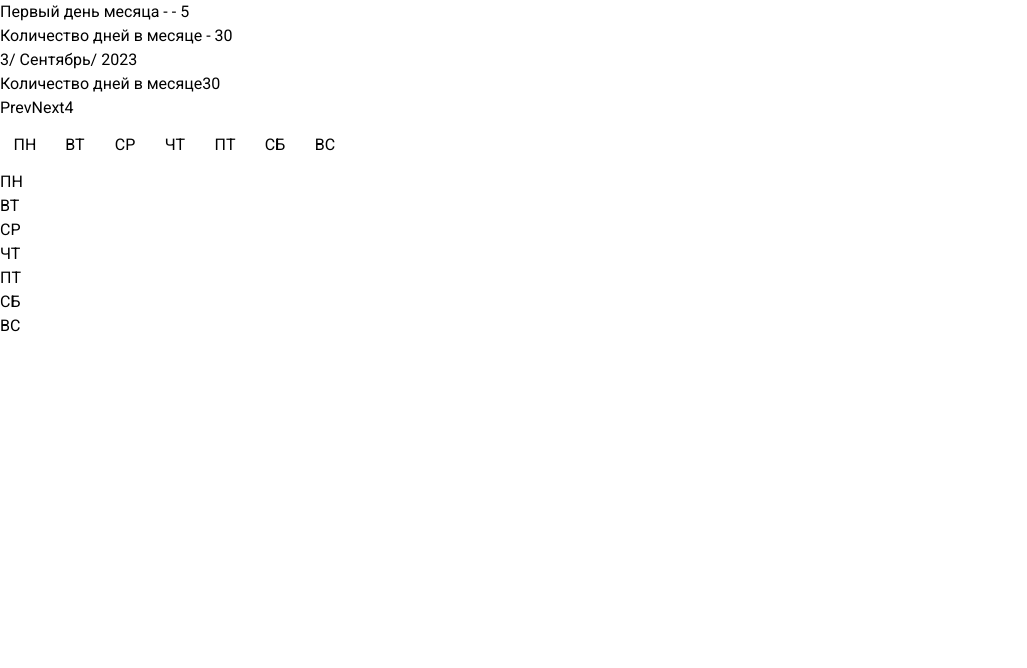
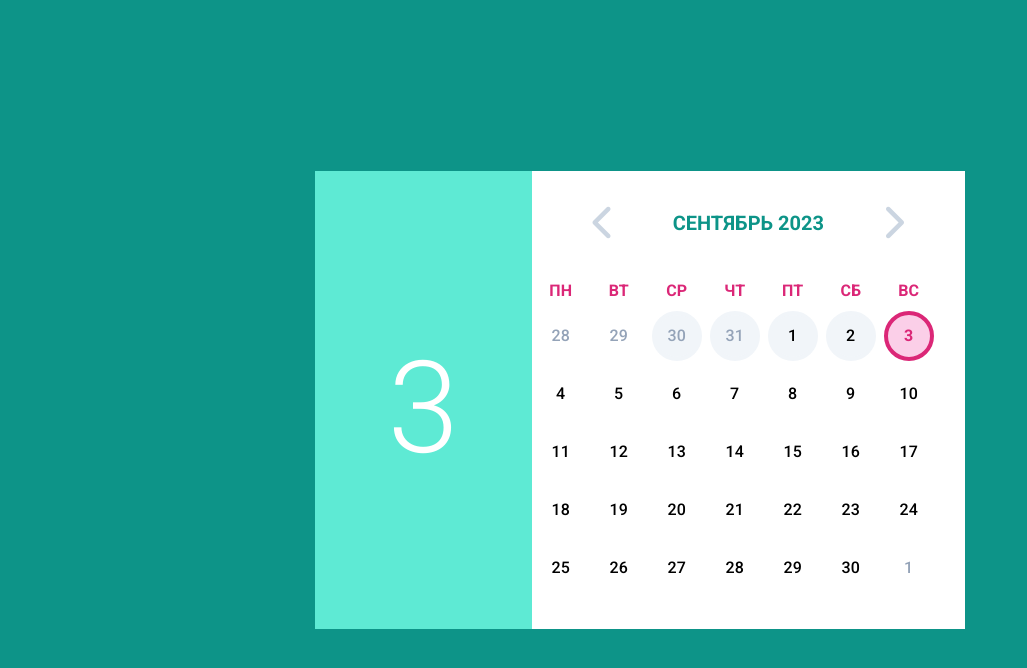
Before and after one commit to eugenluchianov97/todo-list, a React (Create React App) app: page / in a window 1280 px wide. Shown: the top 668 px of the page, without its empty margins (0-1027 px from the left). Built offline with nearby package versions, Linux system fonts and the light colour scheme.

Commit message:
05.09.2023 16:49

```diff
--- a/public/index.html
+++ b/public/index.html
@@ -27,9 +27,9 @@
     -->
     <title>React App</title>
   </head>
-  <body>
+  <body class="bg-teal-600 flex items-center justify-center">
     <noscript>You need to enable JavaScript to run this app.</noscript>
-    <div id="root"></div>
+    <div id="root" class="flex items-center justify-center min-h-screen" ></div>
     <!--
       This HTML file is a template.
       If you open it directly in the browser, you will see an empty page.
--- a/src/App.tsx
+++ b/src/App.tsx
@@ -15,11 +15,18 @@ function App() {
         5:"ПТ",
         6:"СБ",
         7:"ВС",
+    }
 
+    const weekDaysFull:any = {
+
+        1:"Понедельник",
+        2:"Вторник",
+        3:"Среда",
+        4:"Четверг",
+        5:"Пятница",
+        6:"Суббота",
+        7:"Воскресенье",
     }
-    const today = new Date();
-    const [currentMonth, setCurrentMonth] = useState(today.getMonth())
-    const [currentYear, setCurrentYear] = useState(today.getFullYear())
 
     const month:any = {
         0:"Январь",
@@ -36,22 +43,82 @@ function App() {
         11:"Декабрь",
     }
 
+    const today = new Date();
+    const [currentMonth, setCurrentMonth] = useState(today.getMonth())
+    const [currentYear, setCurrentYear] = useState(today.getFullYear())
+
     const getDaysInMonth = (year:number, month:number) => {
         return new Date(year, month+1, 0).getDate();
     }
 
+    const currentDay = today.getDate()
+    const dayOfWeek = (day:number) => {
+        return (day === 0) ? 7 : day
+    }
 
-    // const currentDay = today.getDay()
-    const currentDay = today.getDate()
+    const renderList = () => {
+        let days:any[] = [];
+        let lastDayLastMonth:any = dayOfWeek(new Date(currentYear, currentMonth, 0).getDay());
+        if(lastDayLastMonth != 7){
+            for(let i = lastDayLastMonth;i > 0;i--){
+                let date:number = new Date(currentYear, currentMonth, 1 - i ).getDate()
+                let day:number = new Date(currentYear, currentMonth, 1 - i ).getDay()
+                days.push({
+                    date:date,
+                    day:dayOfWeek(day),
+                    active:false,
+                    year:currentYear,
+                    month:currentMonth-1,
+                    today:false,
+                    past:currentYear < today.getFullYear() ||
+                        (currentYear === today.getFullYear() && currentMonth < today.getMonth() ) ||
+                        (currentYear === today.getFullYear() && currentMonth === today.getMonth() &&  i < today.getDate())
+                })
+            }
+        }
 
-    const lastDayOfPrevMonth = new Date(currentYear, currentMonth, 0).getDay(); //трицательные значения берут прошлый месяц
-    const firstDayOfThisMonth = new Date(currentYear, currentMonth, 1).getDay(); //трицательные значения берут прошлый месяц
-    const lastDayOfThisMonth = new Date(currentYear, currentMonth, getDaysInMonth(currentYear, currentMonth)).getDay(); //трицательные значения берут прошлый месяц
-    const firstDayOfNextMonth = new Date(currentYear, currentMonth, getDaysInMonth(currentYear, currentMonth) + 1).getDay();
+        for(let i:number = 1;i <= getDaysInMonth(currentYear,currentMonth);i++){
 
+            let day:number = new Date(currentYear, currentMonth, i).getDay()
+            //если год меньше
+            days.push({
+                date:i,
+                day:dayOfWeek(day),
+                active:true,
+                year:currentYear,
+                month:currentMonth,
+                today:i === today.getDate() && currentMonth === today.getMonth() && currentYear === today.getFullYear(),
+                past:currentYear < today.getFullYear() ||
+                    (currentYear === today.getFullYear() && currentMonth < today.getMonth() ) ||
+                    (currentYear === today.getFullYear() && currentMonth === today.getMonth() &&  i < today.getDate())
+            })
+        }
 
+        let daysCount:number = getDaysInMonth(currentYear,currentMonth)
+        let firstDayNextMonth:number = dayOfWeek(new Date(currentYear, currentMonth, daysCount + 1).getDay());
 
-    //если текущий  первый день это среда
+        if(firstDayNextMonth != 1){
+
+            for(let i:number = firstDayNextMonth, d:number = 1;i <= 7;i++,d++){
+                let date:number = new Date(currentYear, currentMonth, daysCount + d ).getDate()
+                let day:number = new Date(currentYear, currentMonth, daysCount + d ).getDay()
+                days.push({
+                    date:date,
+                    day:dayOfWeek(day),
+                    active:false,
+                    month:currentMonth+1,
+                    year:currentYear,
+                    today:false,
+                    past:currentYear < today.getFullYear() ||
+                        (currentYear === today.getFullYear() && currentMonth < today.getMonth() ) ||
+                        (currentYear === today.getFullYear() && currentMonth === today.getMonth() &&  i < today.getDate())
+                })
+            }
+        }
+
+        console.log(days)
+        return days;
+    }
 
     const nextMonth = () => {
         if(currentMonth + 1 > 11){
@@ -72,121 +139,73 @@ function App() {
             setCurrentMonth(currentMonth - 1)
         }
     }
-    //первый день прошлого месяца который был пн (индекс 1)
-
-    const getLastDays = (lastDayOfPrevMonth:number) => {
-        let getLastDays:any = [];
-        //если первый день недели это пн , то нам не нужны предыдущие дни
-        if(lastDayOfPrevMonth > 0){
-            for(let i = 1;i<=lastDayOfPrevMonth;i++){
-                getLastDays.push(weekDays[i])
-            }
-        }
-
-        return getLastDays;
-    }
-
-    const getNextDays = (firstDayOfNextMonth:number) => {
-
-        let getLastDays:any = [];
-        //если первый день недели это пн (1) , то нам не нужны следующие дни
-        if(firstDayOfNextMonth === 1 ){
-            for(let i = 1;i<=firstDayOfNextMonth;i++){
-                getLastDays.push(weekDays[i])
-            }
-        }
-
-        return getLastDays;
-    }
-
-    console.log(getLastDays(lastDayOfPrevMonth))
-    console.log(getNextDays(firstDayOfNextMonth))
 
 
-
-
-
-    const test = () => {
-        return (
-            <div>
-                { Object.entries(weekDays).map((day:any) => {
-                    console.log(day[0])
-                    return (
-                        <div>{day[1]}</div>
-                    )
-                })}
-            </div>
-        )
+    const handleClick = (day:any) => {
+           console.log(day);
     }
-
-    const dayOfWeek = (day:number) => {
-        return (day === 0) ? 7 : day
-    }
-
-    const render = () => {
-        let days = [];
-       let lastDayLastMonth = dayOfWeek(new Date(currentYear, currentMonth, 0).getDay());
-       if(lastDayLastMonth != 7){
-           for(let i = lastDayLastMonth;i > 0;i--){
-               let date = new Date(currentYear, currentMonth, 1 - i ).getDate()
-               let day = new Date(currentYear, currentMonth, 1 - i ).getDay()
-               days.push({date:date,day:dayOfWeek(day),active:false})
-           }
-       }
-
-        for(let i = 1;i <= getDaysInMonth(currentYear,currentMonth);i++){
-
-            let day = new Date(currentYear, currentMonth, i).getDay()
-            days.push({date:i,day:dayOfWeek(day),active:true})
-        }
-
-        let daysCount = getDaysInMonth(currentYear,currentMonth)
-        let firstDayNextMonth = dayOfWeek(new Date(currentYear, currentMonth, daysCount + 1).getDay());
-
-        console.log(firstDayNextMonth)
-        if(firstDayNextMonth != 1){
-            //цикл с первого дня до вс
-            for(let i = firstDayNextMonth, d = 1;i <= 7;i++,d++){
-                let date = new Date(currentYear, currentMonth, daysCount + d ).getDate()
-                let day = new Date(currentYear, currentMonth, daysCount + d ).getDay()
-                days.push({date:date,day:dayOfWeek(day),active:false})
-            }
-        }
-
-        console.log(days)
-    }
-    render()
 
 
 
     return (
-    <div>
-        Первый день месяца - - {firstDayOfThisMonth}<br/>
-        Количество дней в месяце - {getDaysInMonth(currentYear,currentMonth)}<br/>
-        {currentDay}/ {month[currentMonth]}/ {currentYear}
+    <div className="container flex bg-teal-300 m-auto ">
 
-        <br/>Количество дней в месяце
-        {getDaysInMonth(currentYear,currentMonth)}
+        <div className="flex flex-col items-center justify-center w-4/12 bg-teal-300 ">
+
+            <h1 className="uppercase font-light text-white m-6 select-none">{weekDaysFull[today.getDay()]}</h1>
+            <p className="font-light text-9xl text-white mb-8 select-none">{currentDay}</p>
+        </div>
+        <div className="w-8/12 bg-white">
+
+            <div className="prev-next-container flex justify-around items-center p-8">
+                <button onClick={prevMonth}>
+                    <i className="fa fa-chevron-left text-slate-300 font-bold text-4xl"></i>
+                </button>
+                <p className="text-xl text-teal-600 uppercase font-semibold">{month[currentMonth]} {currentYear}</p>
+                <button onClick={nextMonth}>
+                    <i className="fa fa-chevron-right text-slate-300 font-bold text-4xl"></i>
+                </button>
+            </div>
+
+            <div className="days-container">
+                {Object.entries(weekDays).map((day:any, idx) => {
+                    return (
+                        <div key={idx} className="day-heading select-none font-semibold text-pink-600 flex items-center justify-center m-1">{day[1]}</div>
+                    )
+                })}
+            </div>
 
 
-        <br/>
-        <button onClick={prevMonth}>Prev</button>
-        <button onClick={nextMonth}>Next</button>
+            <div className="days-container pb-8">
 
-        {lastDayOfPrevMonth}
-        <div className="container">
-            <div className="day">ПН</div>
-            <div className="day">ВТ</div>
-            <div className="day">СР</div>
-            <div className="day">ЧТ</div>
-            <div className="day">ПТ</div>
-            <div className="day">СБ</div>
-            <div className="day">ВС</div>
+                {
+                    renderList().map((day, idx) => {
+                        let disabledClass = 'text-slate-400 ';
+                        let todayClass = 'border-4 font-semibold rounded-full border-pink-600 bg-pink-200 text-pink-600  ';
+                        let pastClass = "border-4  rounded-full border-slate-100  bg-slate-100 ";
+
+
+                        let className:string = "day m-1  flex items-center justify-center cursor-pointer font-medium ";
+                        if(!day.active){
+                            className += disabledClass
+                        }
+                        if(day.past){
+                            className += pastClass
+                        }
+
+
+                        className = className + (day.today  ? todayClass : '' )
+                        return (
+
+                            <div onClick={() => {handleClick(day)}} className={className}>{day.date}</div>
+                        )
+                    })
+                }
+            </div>
         </div>
 
-        {
-            test()
-        }
+
+
 
 
     </div>
--- a/src/index.css
+++ b/src/index.css
@@ -11,15 +11,30 @@
 
 
 .container {
+    width:650px
+}
+.days-container {
     display: flex;
     flex-wrap:wrap;
-    width:350px
+    width:406px
 }
 .day {
     width:50px;
-    height: 50px;
-    display: flex;
-    align-items: center;
-    justify-content: center;
+    height:50px;
 
 }
+
+.day-heading {
+    width:50px;
+}
+
+.day.disabled {
+    opacity:0.5;
+    background: #eee;
+    cursor: initial;
+
+}
+
+.day.active {
+    background: red;
+}
--- a/tailwind.config.js
+++ b/tailwind.config.js
@@ -1,6 +1,6 @@
 /** @type {import('tailwindcss').Config} */
 module.exports = {
-  content: ["./src/**/*.{html,js,tsx}"],
+  content: ["./src/**/*.{html,js,tsx}","./public/index.html"],
   theme: {
     extend: {},
   },
```
